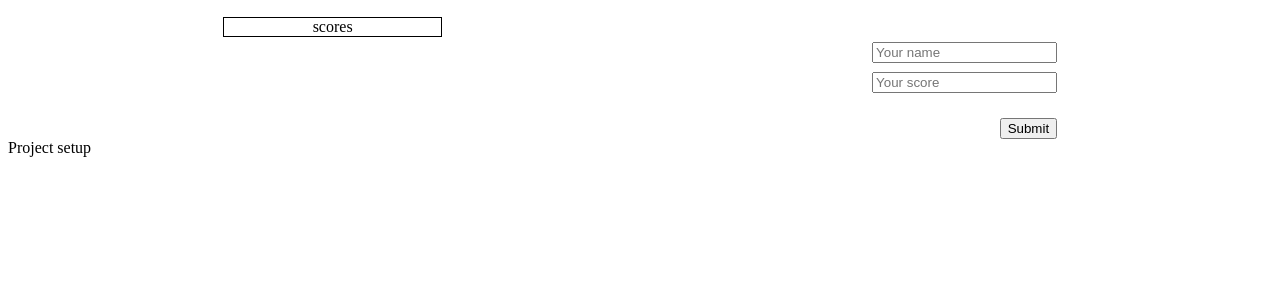
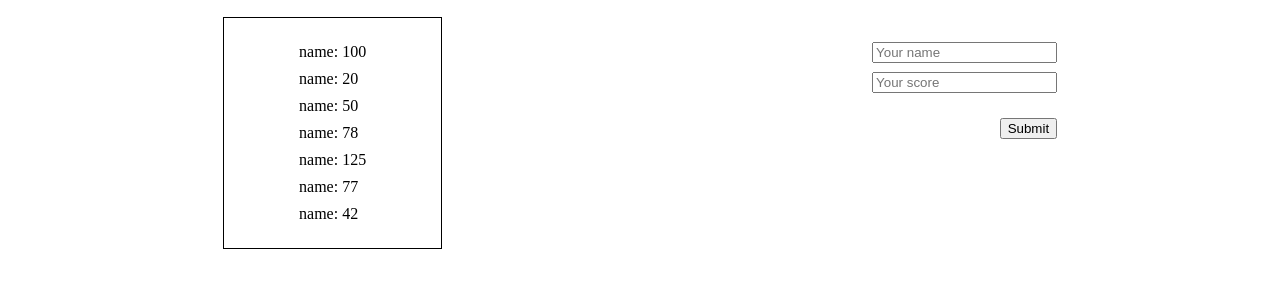
Before and after one commit to astroboyReloaded/Leaderboard, a website built with webpack: page src/index.html in a window 1280 px wide. Shown: the part 130-418 px from the top of the page. Built offline with nearby package versions, Linux system fonts and the light colour scheme.

Commit message:
add modules

```diff
--- a/src/index.html
+++ b/src/index.html
@@ -16,7 +16,7 @@
           <h1>Recent scores</h1>
           <button id="refresh-btn" type="button">Refresh</button>
         </header>
-        <main class="scores">scores</main>
+        <main id="scores"></main>
       </article>
       <form action="">
         <h2>Add your score</h2>
--- a/src/index.js
+++ b/src/index.js
@@ -1,12 +1,6 @@
-import _ from 'lodash';
-import './style.css'
+import './style.css';
+import { renderScores } from './modules/store';
 
-function component() {
-    const element = document.createElement('div');
-
-    element.innerHTML = _.join(['Project', 'setup'], ' ');
-
-    return element;
-}
-
-document.body.appendChild(component());
+window.onload = () => {
+  renderScores();
+};
--- /dev/null
+++ b/src/modules/store.js
@@ -0,0 +1,11 @@
+import { Scores } from '../../temporaryDb';
+
+const scoresDiv = document.getElementById('scores');
+
+const renderScores = () => {
+  scoresDiv.innerHTML = `<ul>
+    ${Scores.map((score) => `<li>${score.name}: ${score.score}</li>`).join('')}
+  </ul>`;
+};
+
+export { renderScores };
--- a/src/style.css
+++ b/src/style.css
@@ -10,7 +10,7 @@ main {
   align-items: center;
 }
 
-.scores {
+#scores {
   border: 1px solid black;
 }
 
--- /dev/null
+++ b/temporaryDb.js
@@ -0,0 +1,31 @@
+const Scores = [
+  {
+    name: 'name',
+    score: 100,
+  },
+  {
+    name: 'name',
+    score: 20,
+  },
+  {
+    name: 'name',
+    score: 50,
+  },
+  {
+    name: 'name',
+    score: 78,
+  },
+  {
+    name: 'name',
+    score: 125,
+  },
+  {
+    name: 'name',
+    score: 77,
+  },
+  {
+    name: 'name',
+    score: 42,
+  },
+];
+export { Scores };
```
